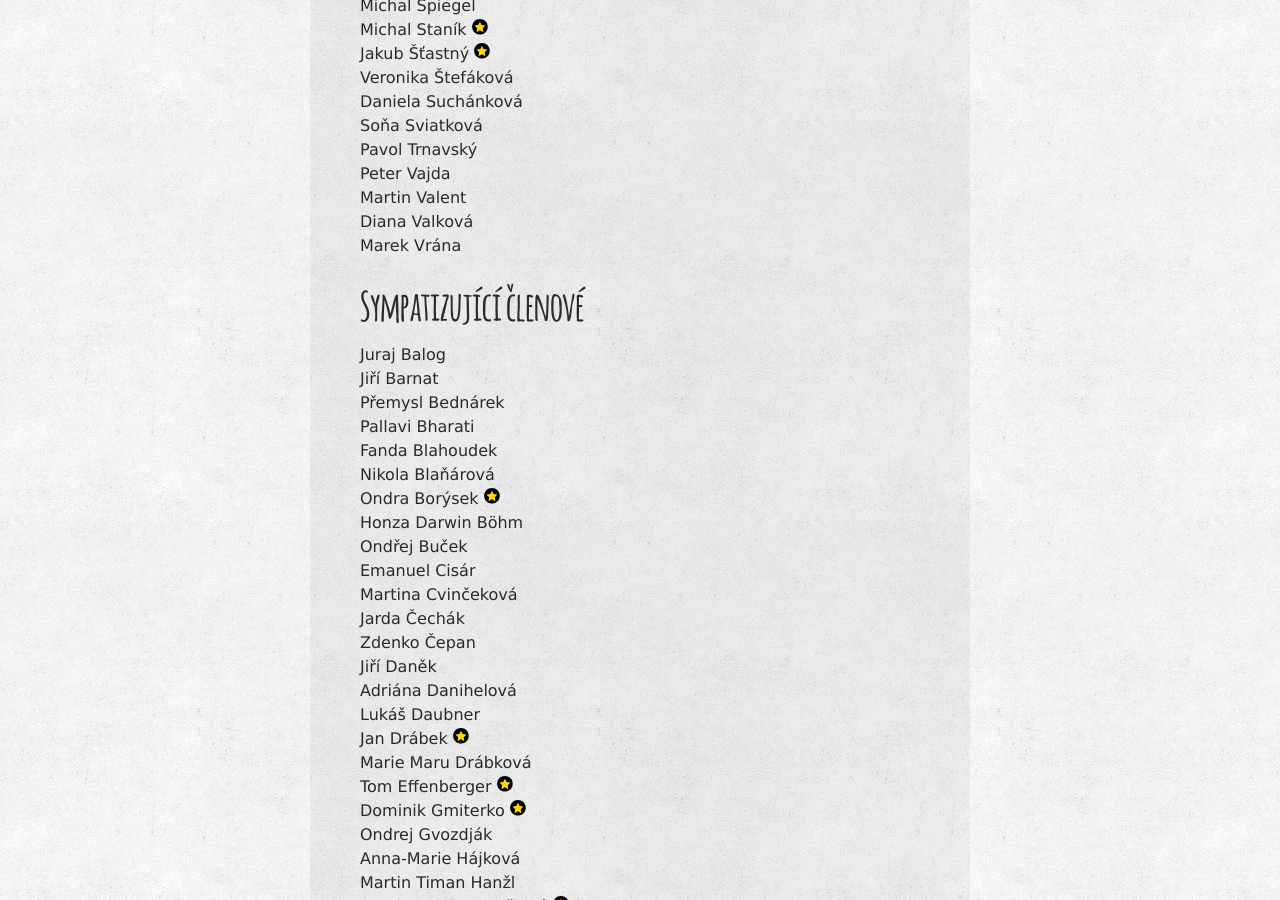
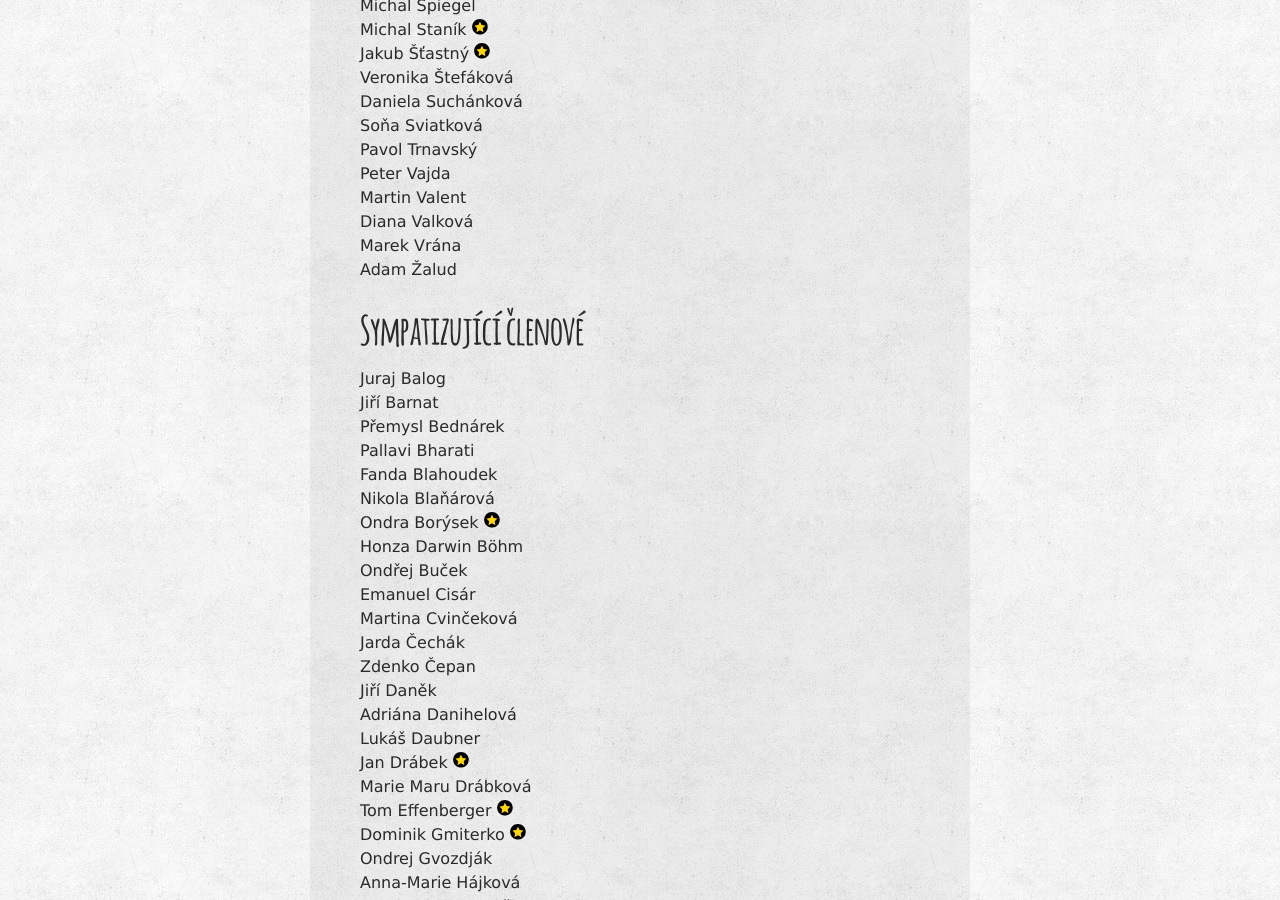
Before and after one commit to zverinec/zverinec-web, a Jekyll site: the page built from _pages/members.md, in a window 1280 px wide and 900 px high, scrolled down 1679 px. Built offline with Jekyll 4.4.1, drawn with Linux system fonts in a browser that asks for light colours; comment, search, counter and statistics services are not loaded.

Commit message:
Update members list to include Adam Žalud
Added Adam Žalud to the members list and removed duplicate entry.

```diff
--- a/_pages/members.md
+++ b/_pages/members.md
@@ -64,6 +64,7 @@ Peter Vajda<br/>
 Martin Valent<br/>
 Diana Valková<br/>
 Marek Vrána<br/>
+Adam Žalud<br/>
 
 ## Sympatizující členové
 
```
Also changed, not shown: other parts of _pages/members.md (+0 -1 lines).
